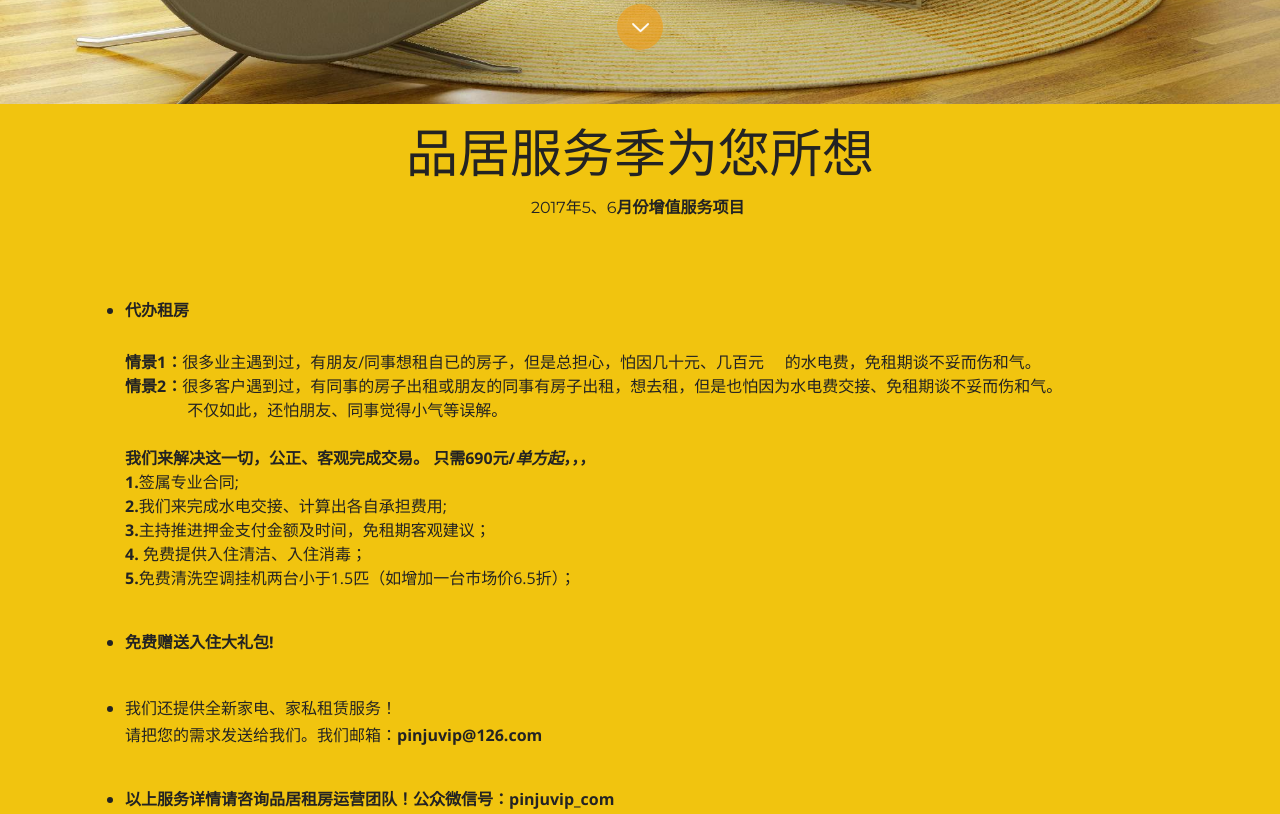
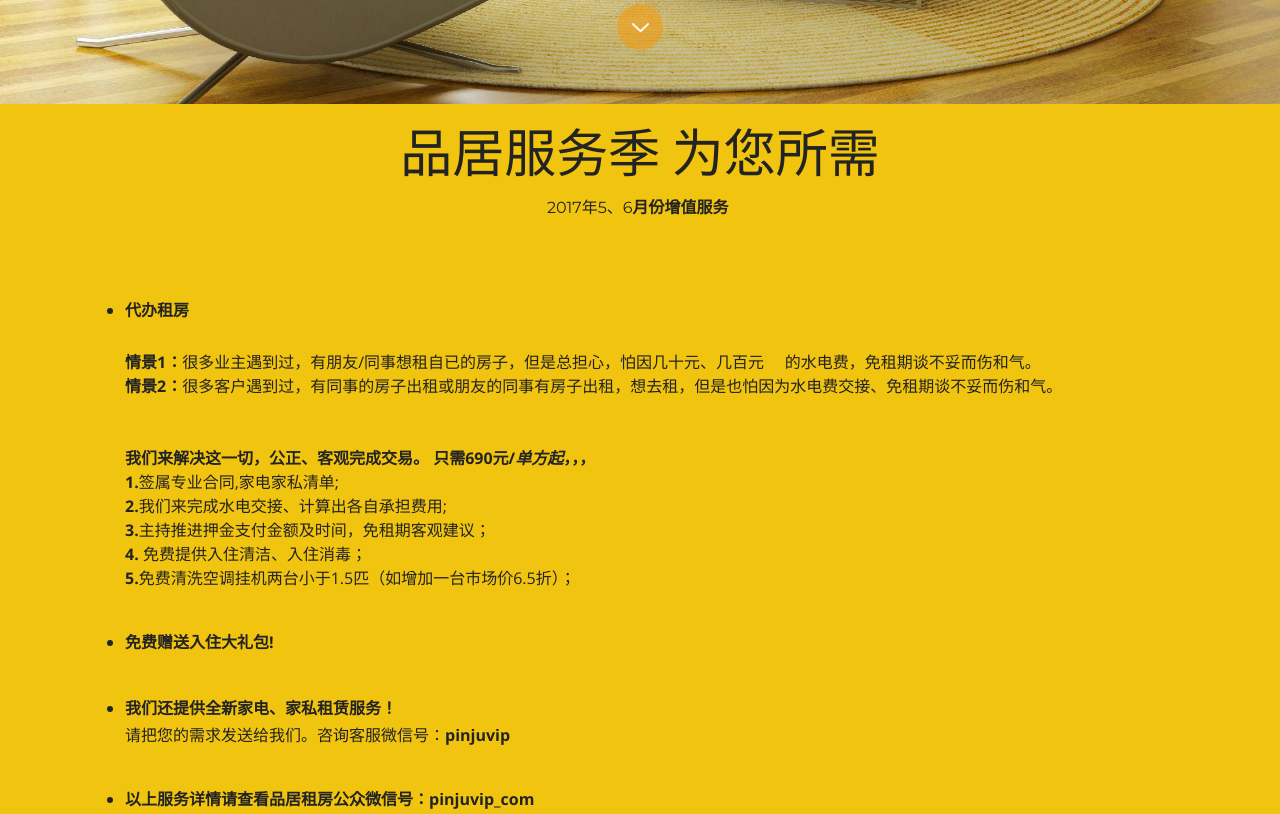
Before and after one commit to pinjuchina/pinjudaiban, a plain HTML site: page index.html in a window 1280 px wide. Shown: the part 696-1510 px from the top of the page. Drawn offline with nearby package versions, Linux system fonts and the light colour scheme.

Commit message:
create github pages

```diff
--- a/index.html
+++ b/index.html
@@ -71,8 +71,8 @@
     <div class="container">
         <div class="row">
             <div class="col-xs-12">
-                <h3 class="mbr-section-title display-4">品居服务季为您所想</h3>
-                <p class="mbr-section-subtitle lead">2017年5、6<strong>月份增值服务项目&nbsp;</strong></p>
+                <h3 class="mbr-section-title display-4">品居服务季 为您所需</h3>
+                <p class="mbr-section-subtitle lead">2017年5、6<strong>月份增值服务&nbsp;</strong></p>
             </div>
         </div>
     </div>
@@ -83,14 +83,14 @@
     <div class="container">
         <div class="row">
             <div class="col-xs-12">
-                <p class="mbr-section-text lead"></p><ul><li><span style="line-height: 1.85em;"><strong>代办租房</strong></span><br><br><strong>情景1：</strong>很多业主遇到过，有朋友/同事想租自已的房子，但是总担心，怕因几十元、几百元 &nbsp; &nbsp; 的水电费，免租期谈不妥而伤和气。<br><strong>         情景2：</strong>很多客户遇到过，有同事的房子出租或朋友的同事有房子出租，想去租，但是也怕因为水电费交接、免租期谈不妥而伤和气。 <br>&nbsp; &nbsp; &nbsp; &nbsp; &nbsp; &nbsp; &nbsp; &nbsp;不仅如此，还怕朋友、同事觉得小气等误解。<br><br><strong>我们来解决这一切，公正、客观完成交易。   只需690元/<em>单方起</em>，，，</strong><br><strong>1.</strong>签属专业合同; <br><strong>2.</strong>我们来完成水电交接、计算出各自承担费用; <br><strong>3.</strong>主持推进押金支付金额及时间，免租期客观建议；<br><strong>4.</strong>&nbsp;免费提供入住清洁、入住消毒；<br><strong>5.</strong>免费清洗空调挂机两台小于1.5匹（如增加一台市场价6.5折）；</li></ul><br><ul><li><strong>免费赠送入住大礼包!</strong></li></ul><br><ul><li><span style="line-height: 1.85em;">我们还提供全新家电、家私租赁服务！</span><br>请把您的需求发送给我们。我们邮箱：<strong>pinjuvip@126.com</strong></li></ul><br><ul><li><strong>以上服务详情请咨询品居租房运营团队！公众微信号：pinjuvip_com</strong></li></ul><p></p>
+                <p class="mbr-section-text lead"></p><ul><li><span style="line-height: 1.85em;"><strong>代办租房</strong></span><br><br><strong>情景1：</strong>很多业主遇到过，有朋友/同事想租自已的房子，但是总担心，怕因几十元、几百元 &nbsp; &nbsp; 的水电费，免租期谈不妥而伤和气。<br><strong>         情景2：</strong>很多客户遇到过，有同事的房子出租或朋友的同事有房子出租，想去租，但是也怕因为水电费交接、免租期谈不妥而伤和气。 <br>&nbsp; &nbsp; &nbsp; &nbsp; &nbsp; &nbsp; &nbsp; &nbsp;<br><br><strong>我们来解决这一切，公正、客观完成交易。   只需690元/<em>单方起</em>，，，</strong><br><strong>1.</strong>签属专业合同,家电家私清单; <br><strong>2.</strong>我们来完成水电交接、计算出各自承担费用; <br><strong>3.</strong>主持推进押金支付金额及时间，免租期客观建议；<br><strong>4.</strong>&nbsp;免费提供入住清洁、入住消毒；<br><strong>5.</strong>免费清洗空调挂机两台小于1.5匹（如增加一台市场价6.5折）；</li></ul><br><ul><li><strong>免费赠送入住大礼包!</strong></li></ul><br><ul><li><span style="line-height: 1.85em;"><strong>我们还提供全新家电、家私租赁服务！</strong></span><br>请把您的需求发送给我们。咨询客服微信号：<strong>pinjuvip &nbsp;&nbsp;</strong></li></ul><br><ul><li><strong>以上服务详情请查看品居租房公众微信号：pinjuvip_com</strong></li></ul><p></p>
             </div>
         </div>
     </div>
 
 </section>
 
-<section class="mbr-section features9" id="features9-1" style="background-color: rgb(142, 68, 173); padding-top: 0px; padding-bottom: 0px;">
+<section class="mbr-section features9" id="features9-1" style="background-color: rgb(142, 68, 173); padding-top: 50px; padding-bottom: 0px;">
     <div class="elements-content">
 
         <div class="container titleBlock">
@@ -230,7 +230,7 @@
 
                     <form action="https://mobirise.com/" method="post" data-form-title="服务结束倒计时">
 
-                        <input type="hidden" value="hBkh38t9Hsdycu0qyCax+eIwzHEhN8r4xa+muA3EYmQ2p7iKpeNMHCMJsRQiiJ82IXD/3e/wC7FanhHUOqRGD3miTPXE6lpjTpjxvQkJUXEzhLv3uBaA/S0RLZPMlUIw" data-form-email="true">
+                        <input type="hidden" value="y8Mzc40vujLXa80qwvM8oGdLpLXWCfVLRi4zg9vbfMQE1u1SmeDPiDok/cUmdy9PrLTNESbXo44zyAeQXz7e0OOHoLTSZd+v8l26jVEl68NYhReIplHfWxMSm1bEMmEO" data-form-email="true">
 
                         <div class="row row-sm-offset">
 
```
Also changed, not shown: 1 other file.
